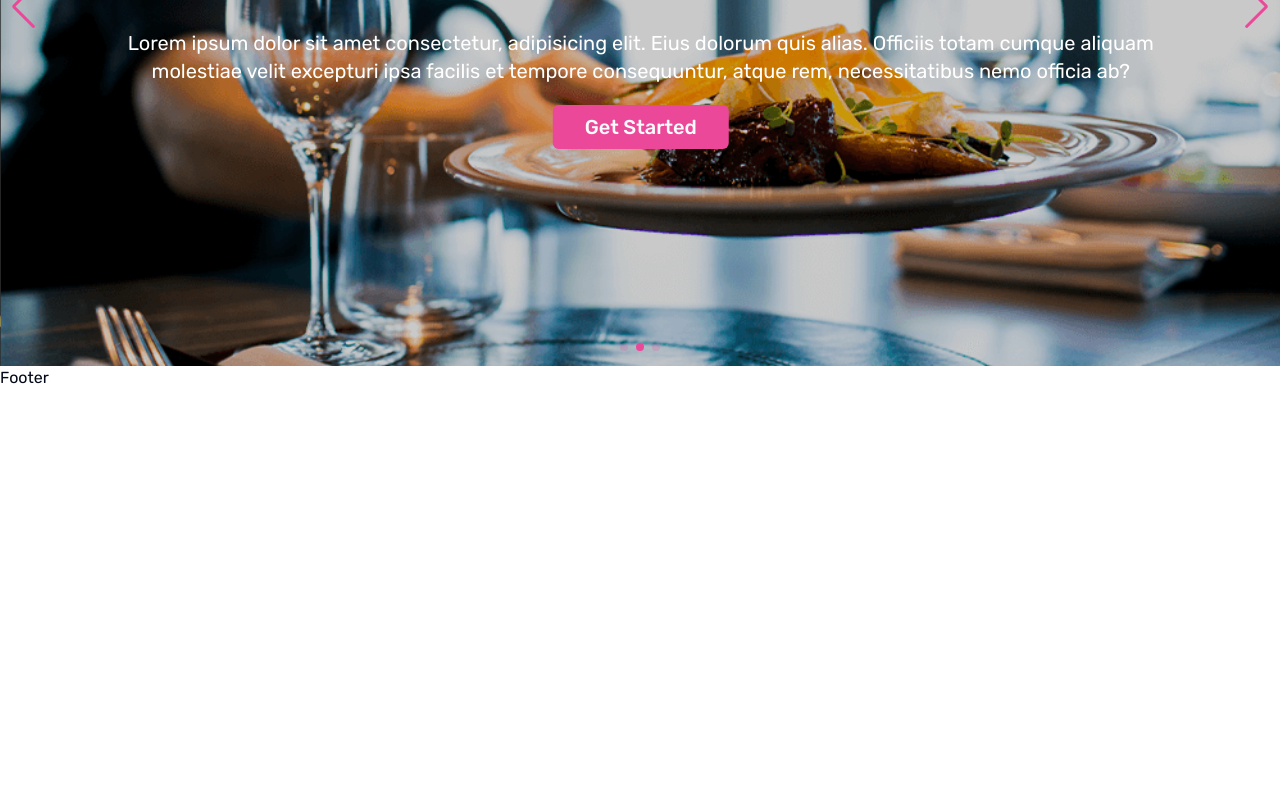
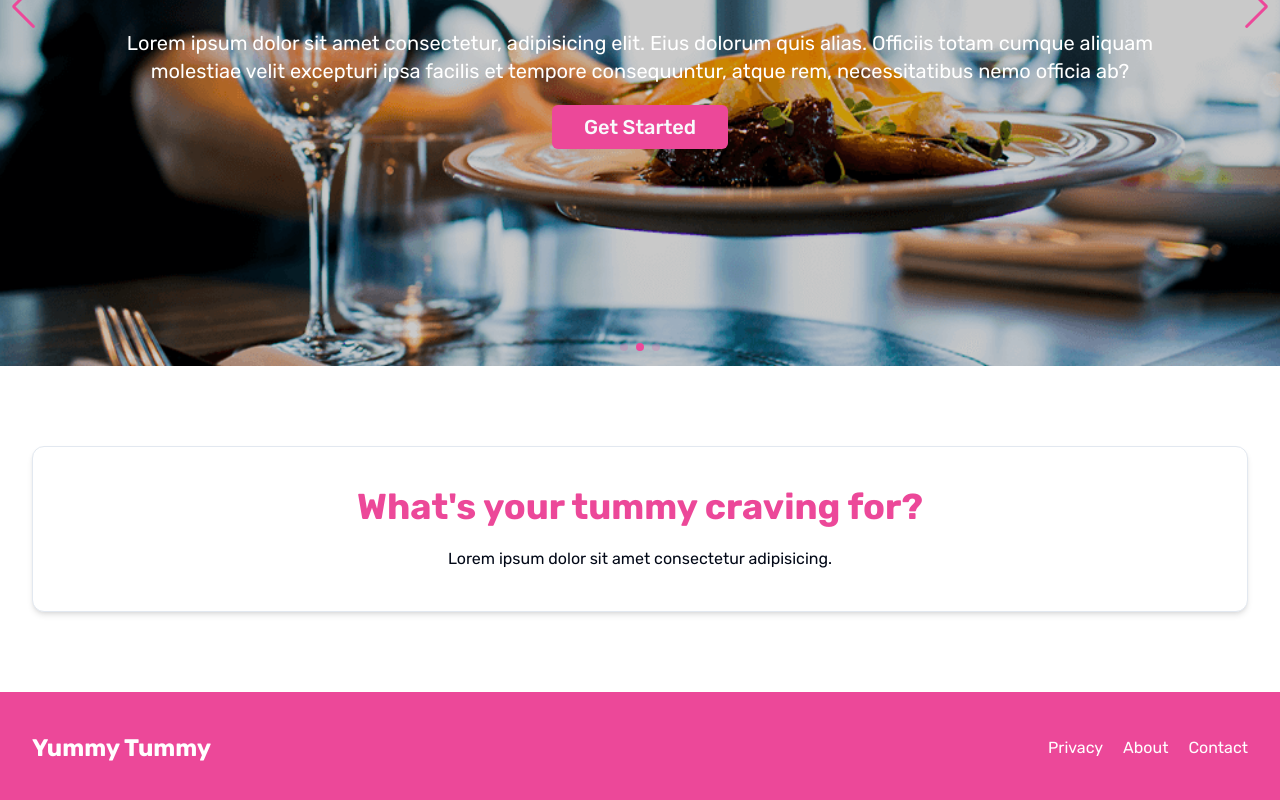
Before and after one commit to shohan-pherones/yummy-tummy-frontend, a Next.js app: page / in a window 1280 px wide. Shown: the part 434-1234 px from the top of the page. Before the commit the page ends 824 px from the top, so only its background shows below. Built offline with nearby package versions, Linux system fonts and the light colour scheme.

Commit message:
get started and footer

```diff
--- a/src/app/layout.tsx
+++ b/src/app/layout.tsx
@@ -12,7 +12,7 @@ export const metadata = {
 
 const RootLayout = ({ children }: { children: React.ReactNode }) => {
   return (
-    <html lang="en">
+    <html lang="en" className="scroll-smooth">
       <body className={rubik.className}>
         <main className="min-h-screen flex flex-col">
           <Header />
--- a/src/app/page.tsx
+++ b/src/app/page.tsx
@@ -1,9 +1,11 @@
+import GetStarted from "@/components/GetStarted";
 import Hero from "@/components/Hero";
 
 const HomePage = () => {
   return (
     <div>
       <Hero />
+      <GetStarted />
     </div>
   );
 };
--- a/src/components/Footer.tsx
+++ b/src/components/Footer.tsx
@@ -1,5 +1,20 @@
+import Link from "next/link";
+
 const Footer = () => {
-  return <footer>Footer</footer>;
+  return (
+    <footer className="mt-20 bg-pink-500 py-10 text-white">
+      <div className="flex flex-col md:flex-row gap-5 items-center justify-between container mx-auto">
+        <Link href="/" className="text-2xl font-bold">
+          Yummy Tummy
+        </Link>
+        <div className="flex items-center gap-5">
+          <Link href="/">Privacy</Link>
+          <Link href="/">About</Link>
+          <Link href="/">Contact</Link>
+        </div>
+      </div>
+    </footer>
+  );
 };
 
 export default Footer;
--- /dev/null
+++ b/src/components/GetStarted.tsx
@@ -0,0 +1,17 @@
+const GetStarted = () => {
+  return (
+    <section
+      id="get_started"
+      className="container mx-auto flex flex-col gap-20 mt-20"
+    >
+      <div className="bg-white rounded-xl shadow-md py-10 flex flex-col gap-5 text-center border">
+        <h2 className="text-2xl md:text-4xl font-bold text-pink-500">
+          What&apos;s your tummy craving for?
+        </h2>
+        <p>Lorem ipsum dolor sit amet consectetur adipisicing.</p>
+      </div>
+    </section>
+  );
+};
+
+export default GetStarted;
--- a/src/components/Hero.tsx
+++ b/src/components/Hero.tsx
@@ -49,7 +49,7 @@ const Hero = () => {
                   velit excepturi ipsa facilis et tempore consequuntur, atque
                   rem, necessitatibus nemo officia ab?
                 </p>
-                <Link href="/">
+                <Link href="/#get_started">
                   <Button size="lg" className="md:text-xl bg-pink-500">
                     Get Started
                   </Button>
```
